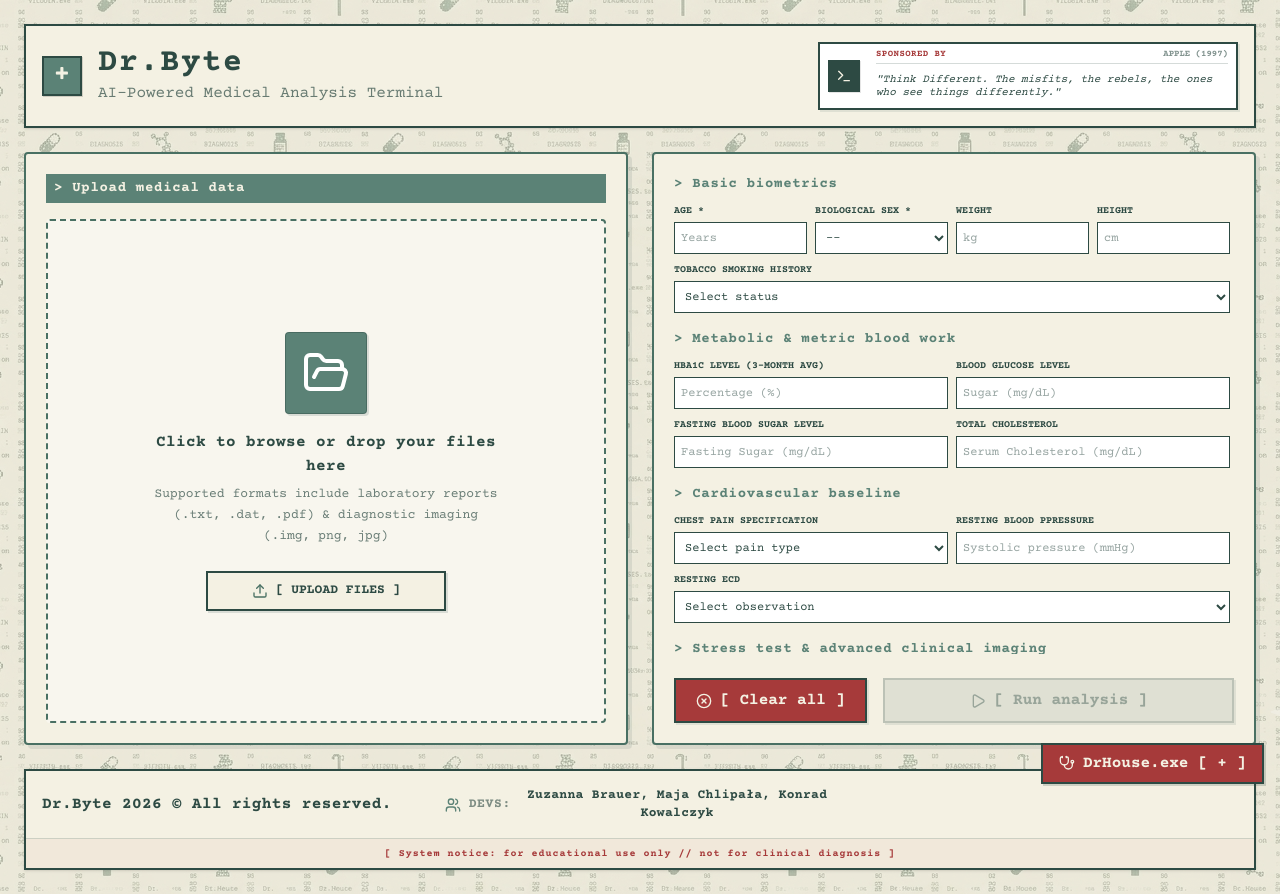
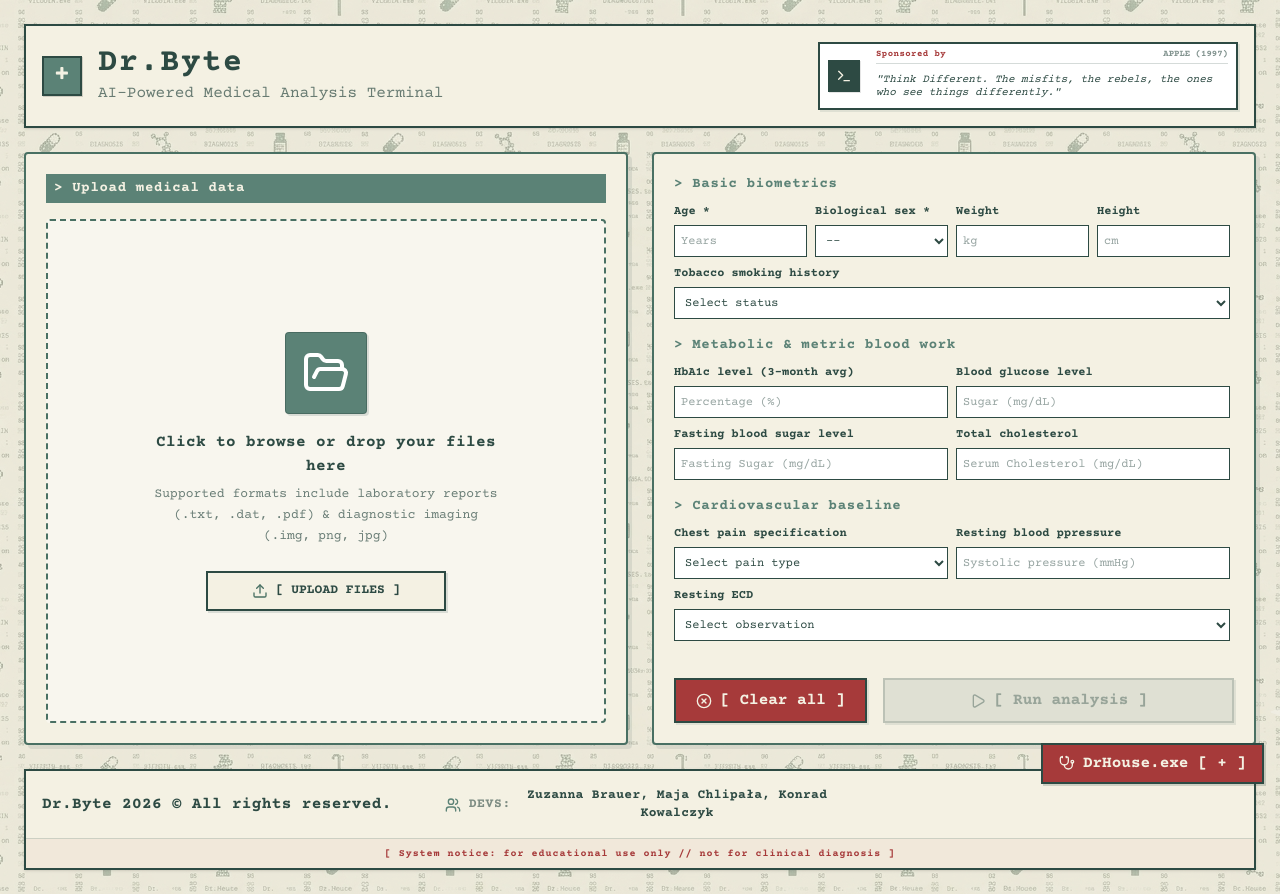
Before and after one commit to Yerendi-hub/ztp-projekt, a React (Vite) app in the folder frontend/: page / in a window 1280 px wide. Built offline with nearby package versions, Linux system fonts and the light colour scheme.

Commit message:
nevermind zapomniałam o uppercase :((

```diff
--- a/frontend/src/components/Advertisement.jsx
+++ b/frontend/src/components/Advertisement.jsx
@@ -39,7 +39,7 @@ export default function Advertisement() {
 
       <div className="flex flex-col flex-1 min-w-0">
         <div className={`flex justify-between items-center border-b pb-0.5 mb-1 transition-colors duration-500 ${activeAd.isPromo ? 'border-[#a63a3a]/30' : 'border-[#2d4a43]/20'}`}>
-          <span className="text-[9px] uppercase tracking-wider font-black text-[#a63a3a]">
+          <span className="text-[9px]  tracking-wider font-black text-[#a63a3a]">
             {activeAd.isPromo ? "Partnership" : "Sponsored by"}
           </span>
           <span className={`text-[9px] font-bold transition-colors duration-500 ${activeAd.isPromo ? 'text-[#a63a3a] font-black' : 'opacity-60'}`}>
--- a/frontend/src/components/PatientForm.jsx
+++ b/frontend/src/components/PatientForm.jsx
@@ -68,11 +68,11 @@ export default function PatientForm({ onSubmit, onReset, isAnalyzing, uploadedFi
           <h3 className="text-[14px] font-bold text-[#5b8276] tracking-wider mb-2">&gt; Basic biometrics</h3>
           <div className="grid grid-cols-2 sm:grid-cols-4 gap-2">
             <div>
-              <label className="block text-[10px] uppercase font-bold mb-1">Age *</label>
+              <label className="block text-[12px]  font-bold mb-1">Age *</label>
               <input type="number" name="age" value={formData.age} onChange={handleChange} disabled={isAnalyzing} placeholder="Years" className={fieldClasses} />
             </div>
             <div>
-              <label className="block text-[10px] uppercase font-bold mb-1">Biological sex *</label>
+              <label className="block text-[12px]  font-bold mb-1">Biological sex *</label>
               <select name="sex" value={formData.sex} onChange={handleChange} disabled={isAnalyzing} className={fieldClasses}>
                 <option value="">--</option>
                 <option value="M">Male</option>
@@ -80,16 +80,16 @@ export default function PatientForm({ onSubmit, onReset, isAnalyzing, uploadedFi
               </select>
             </div>
             <div>
-              <label className="block text-[10px] uppercase font-bold mb-1">Weight</label>
+              <label className="block text-[12px]  font-bold mb-1">Weight</label>
               <input type="number" name="weight" value={formData.weight} onChange={handleChange} disabled={isAnalyzing} placeholder="kg" className={fieldClasses} />
             </div>
             <div>
-              <label className="block text-[10px] uppercase font-bold mb-1">Height</label>
+              <label className="block text-[12px]  font-bold mb-1">Height</label>
               <input type="number" name="height" value={formData.height} onChange={handleChange} disabled={isAnalyzing} placeholder="cm" className={fieldClasses} />
             </div>
           </div>
           <div className="mt-2">
-            <label className="block text-[10px] uppercase font-bold mb-1">Tobacco smoking history</label>
+            <label className="block text-[12px]  font-bold mb-1">Tobacco smoking history</label>
             <select name="smokingHistory" value={formData.smokingHistory} onChange={handleChange} disabled={isAnalyzing} className={fieldClasses}>
               <option value="">Select status</option>
               <option value="never">Never smoked</option>
@@ -107,21 +107,21 @@ export default function PatientForm({ onSubmit, onReset, isAnalyzing, uploadedFi
           <h3 className="text-[14px] font-bold text-[#5b8276] tracking-wider mb-2">&gt; Metabolic & metric blood work</h3>
           <div className="grid grid-cols-1 sm:grid-cols-2 gap-2 mb-2">
             <div>
-              <label className="block text-[10px] uppercase font-bold mb-1">HbA1c level (3-month avg)</label>
+              <label className="block text-[12px]  font-bold mb-1">HbA1c level (3-month avg)</label>
               <input type="number" step="0.1" name="hbA1c" value={formData.hbA1c} onChange={handleChange} disabled={isAnalyzing} placeholder="Percentage (%)" className={fieldClasses} />
             </div>
             <div>
-              <label className="block text-[10px] uppercase font-bold mb-1">Blood glucose level</label>
+              <label className="block text-[12px]  font-bold mb-1">Blood glucose level</label>
               <input type="number" name="bloodGlucose" value={formData.bloodGlucose} onChange={handleChange} disabled={isAnalyzing} placeholder="Sugar (mg/dL)" className={fieldClasses} />
             </div>
           </div>
           <div className="grid grid-cols-1 sm:grid-cols-2 gap-2">
             <div>
-              <label className="block text-[10px] uppercase font-bold mb-1">Fasting blood sugar level</label>
+              <label className="block text-[12px]  font-bold mb-1">Fasting blood sugar level</label>
               <input type="number" name="fastingSugar" value={formData.fastingSugar} onChange={handleChange} disabled={isAnalyzing} placeholder="Fasting Sugar (mg/dL)" className={fieldClasses} />
             </div>
             <div>
-              <label className="block text-[10px] uppercase font-bold mb-1">Total cholesterol</label>
+              <label className="block text-[12px]  font-bold mb-1">Total cholesterol</label>
               <input type="number" name="cholesterol" value={formData.cholesterol} onChange={handleChange} disabled={isAnalyzing} placeholder="Serum Cholesterol (mg/dL)" className={fieldClasses} />
             </div>
           </div>
@@ -132,7 +132,7 @@ export default function PatientForm({ onSubmit, onReset, isAnalyzing, uploadedFi
           <h3 className="text-[14px] font-bold text-[#5b8276] tracking-wider mb-2">&gt; Cardiovascular baseline</h3>
           <div className="grid grid-cols-1 sm:grid-cols-2 gap-2 mb-2">
             <div>
-              <label className="block text-[10px] uppercase font-bold mb-1">Chest pain specification</label>
+              <label className="block text-[12px]  font-bold mb-1">Chest pain specification</label>
               <select name="chestPain" value={formData.chestPain} onChange={handleChange} disabled={isAnalyzing} className={fieldClasses}>
                 <option value="">Select pain type</option>
                 <option value="asymptomatic">Asymptomatic (no pain)</option>
@@ -142,12 +142,12 @@ export default function PatientForm({ onSubmit, onReset, isAnalyzing, uploadedFi
               </select>
             </div>
             <div>
-              <label className="block text-[10px] uppercase font-bold mb-1">Resting blood ppressure</label>
+              <label className="block text-[12px]  font-bold mb-1">Resting blood ppressure</label>
               <input type="number" name="restingBloodPressure" value={formData.restingBloodPressure} onChange={handleChange} disabled={isAnalyzing} placeholder="Systolic pressure (mmHg)" className={fieldClasses} />
             </div>
           </div>
           <div>
-            <label className="block text-[10px] uppercase font-bold mb-1">Resting ECD</label>
+            <label className="block text-[12px]  font-bold mb-1">Resting ECD</label>
             <select name="restingEcg" value={formData.restingEcg} onChange={handleChange} disabled={isAnalyzing} className={fieldClasses}>
               <option value="">Select observation</option>
               <option value="normal">Normal baseline</option>
@@ -162,11 +162,11 @@ export default function PatientForm({ onSubmit, onReset, isAnalyzing, uploadedFi
           <h3 className="text-[14px] font-bold text-[#5b8276] tracking-wider mb-2">&gt; Stress test & advanced clinical imaging</h3>
           <div className="grid grid-cols-1 sm:grid-cols-2 gap-2 mb-2">
             <div>
-              <label className="block text-[10px] uppercase font-bold mb-1">Maximum heart rate</label>
+              <label className="block text-[12px]  font-bold mb-1">Maximum heart rate</label>
               <input type="number" name="maxHeartRate" value={formData.maxHeartRate} onChange={handleChange} disabled={isAnalyzing} placeholder="Max HR (bpm)" className={fieldClasses} />
             </div>
             <div>
-              <label className="block text-[10px] uppercase font-bold mb-1">Exercise induced angina</label>
+              <label className="block text-[12px]  font-bold mb-1">Exercise induced angina</label>
               <select name="exerciseAngina" value={formData.exerciseAngina} onChange={handleChange} disabled={isAnalyzing} className={fieldClasses}>
                 <option value="">Select pain level triggered by exercise</option>
                 <option value="true">True (Yes, pain triggered)</option>
@@ -176,11 +176,11 @@ export default function PatientForm({ onSubmit, onReset, isAnalyzing, uploadedFi
           </div>
           <div className="grid grid-cols-1 sm:grid-cols-2 gap-2 mb-2">
             <div>
-              <label className="block text-[10px] uppercase font-bold mb-1">ST Depression (relative to rest)</label>
+              <label className="block text-[12px]  font-bold mb-1">ST Depression (relative to rest)</label>
               <input type="number" step="0.1" name="stDepression" value={formData.stDepression} onChange={handleChange} disabled={isAnalyzing} placeholder="Oldpeak Value" className={fieldClasses} />
             </div>
             <div>
-              <label className="block text-[10px] uppercase font-bold mb-1">Peak Exercise ST Segment Slope</label>
+              <label className="block text-[12px]  font-bold mb-1">Peak Exercise ST Segment Slope</label>
               <select name="stSlope" value={formData.stSlope} onChange={handleChange} disabled={isAnalyzing} className={fieldClasses}>
                 <option value="">Select slope profile</option>
                 <option value="upsloping">Upsloping (normal / stable)</option>
@@ -191,7 +191,7 @@ export default function PatientForm({ onSubmit, onReset, isAnalyzing, uploadedFi
           </div>
           <div className="grid grid-cols-1 sm:grid-cols-2 gap-2">
             <div>
-              <label className="block text-[10px] uppercase font-bold mb-1">Major vessels (Fluoroscopy)</label>
+              <label className="block text-[12px]  font-bold mb-1">Major vessels (Fluoroscopy)</label>
               <select name="majorVessels" value={formData.majorVessels} onChange={handleChange} disabled={isAnalyzing} className={fieldClasses}>
                 <option value="">Select colored vessels count</option>
                 <option value="0">0 Vessels highlighted</option>
@@ -201,7 +201,7 @@ export default function PatientForm({ onSubmit, onReset, isAnalyzing, uploadedFi
               </select>
             </div>
             <div>
-              <label className="block text-[10px] uppercase font-bold mb-1">Thalassemia</label>
+              <label className="block text-[12px]  font-bold mb-1">Thalassemia</label>
               <select name="thal" value={formData.thal} onChange={handleChange} disabled={isAnalyzing} className={fieldClasses}>
                 <option value="">Select defect mapping</option>
                 <option value="normal">Normal blood flow</option>
```
